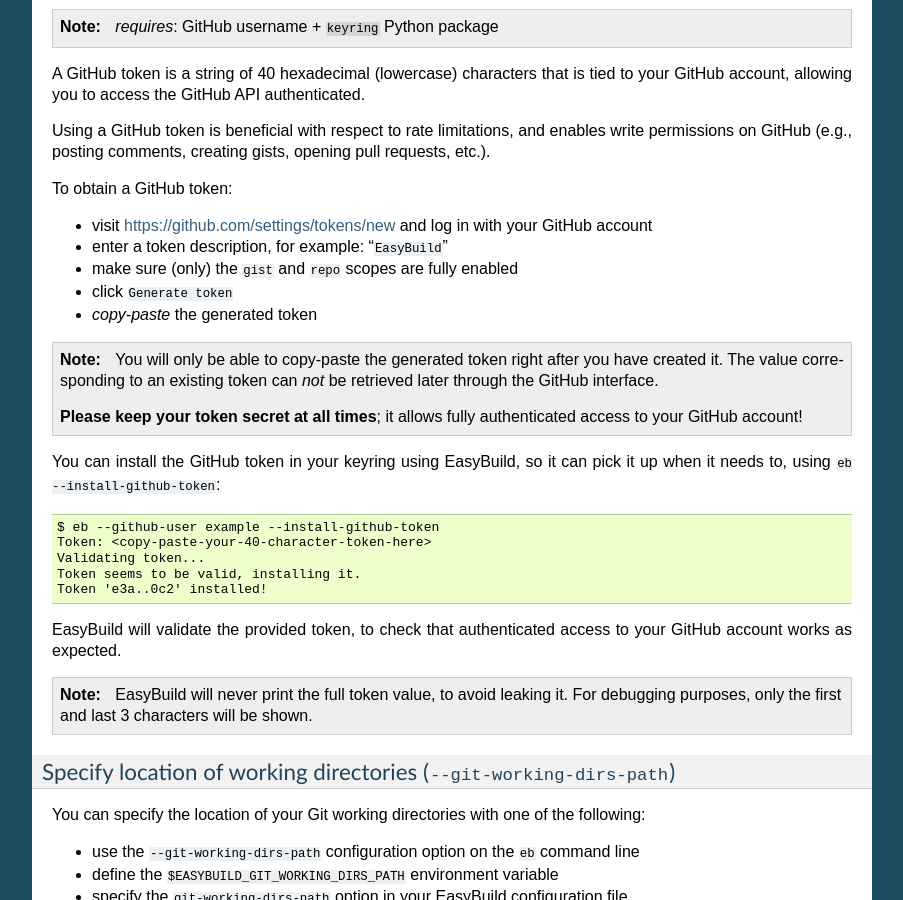
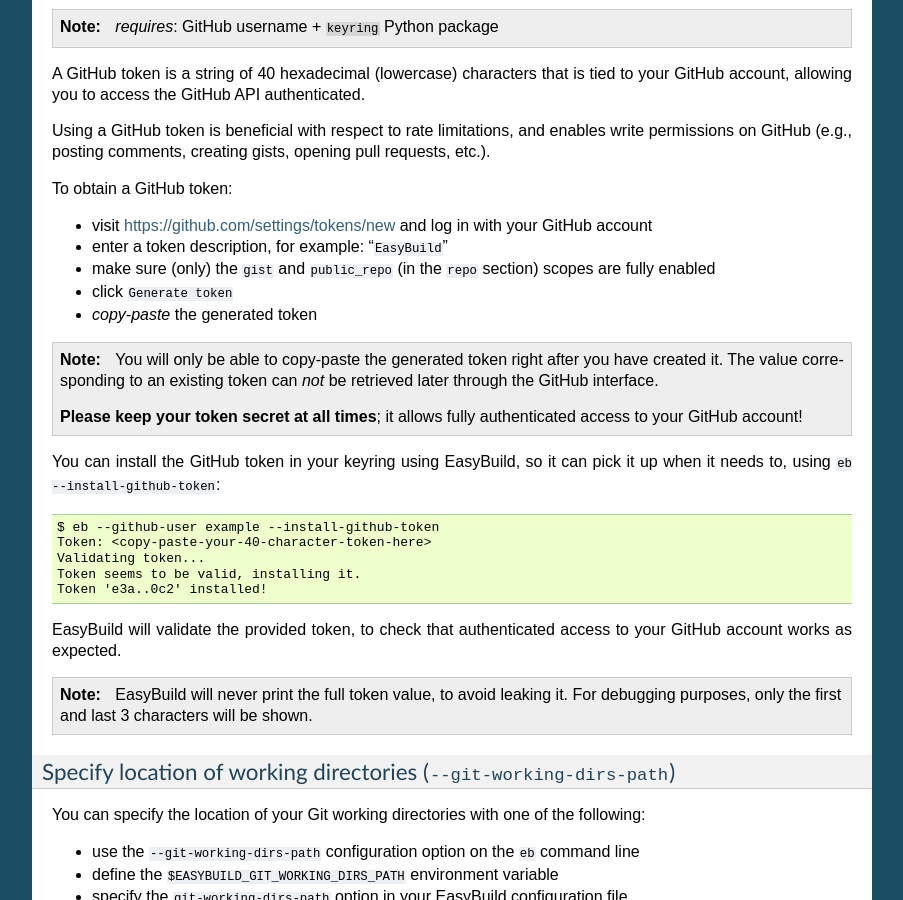
Before and after one commit to easybuilders/easybuild, a Sphinx documentation site: the page built from docs/Integration_with_GitHub.rst, in a window 1280 px wide and 900 px high, scrolled down 1958 px. Shown: the whole window, without its empty margins (198-1101 px from the left). Built offline with Sphinx 7.4.7, drawn with Linux system fonts in a browser that asks for light colours; pages that are not in the unit, such as notebooks, are missing from menus.

Commit message:
Minimal scope for GitHub token

```diff
--- a/docs/Integration_with_GitHub.rst
+++ b/docs/Integration_with_GitHub.rst
@@ -103,7 +103,7 @@
 
 * visit https://github.com/settings/tokens/new and log in with your GitHub account
 * enter a token description, for example: "``EasyBuild``"
-* make sure (only) the ``gist`` and ``repo`` scopes are fully enabled
+* make sure (only) the ``gist`` and ``public_repo`` (in the ``repo`` section) scopes are fully enabled
 * click ``Generate token``
 * *copy-paste* the generated token
 
```
